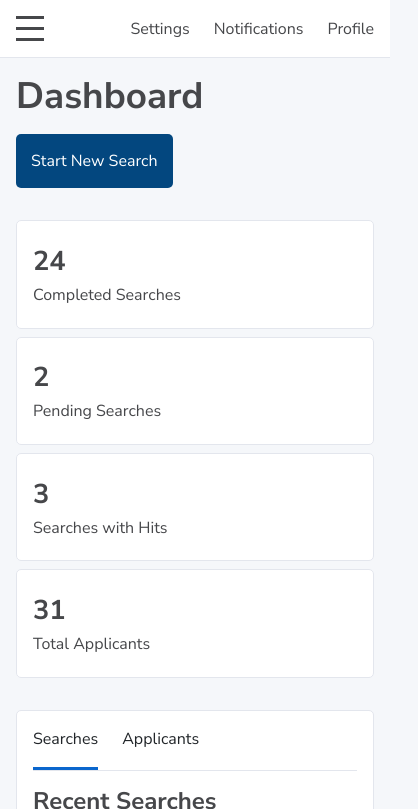
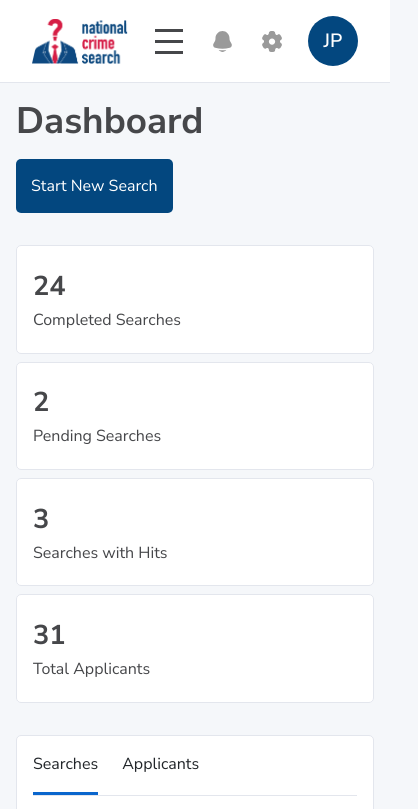
Before and after one commit to ncsjackson/ncs-dashboard-template, a plain HTML site: page index.html in a window 390 px wide. Shown: the top 809 px of the page, 418 px wide, since content can reach past the window. Drawn offline with nearby package versions, Linux system fonts and the light colour scheme.

Commit message:
add: nav responsiveness

```diff
--- a/index.html
+++ b/index.html
@@ -4,13 +4,16 @@
 	<meta charset="UTF-8">
 	<meta http-equiv="X-UA-Compatible" content="IE=edge">
 	<meta name="viewport" content="width=device-width, initial-scale=1.0">
-	<title>Responsive Navbar</title>
+	<title>NCS Client Dash</title>
     <link href="https://cdn.jsdelivr.net/npm/bootstrap@5.3.2/dist/css/bootstrap.min.css" rel="stylesheet" integrity="sha384-T3c6CoIi6uLrA9TneNEoa7RxnatzjcDSCmG1MXxSR1GAsXEV/Dwwykc2MPK8M2HN" crossorigin="anonymous">
 	<link rel="stylesheet" href="main.css" />
 </head>
 <body>
+    <div class="sidenav-main-wrapper">
+        <header>
             <nav class="primary-navigation">
                 <ul class="nav-list">
+                    <img src="/images/ncs-suit-stacked.png" alt="" class="logo" height="45px">
                     <div class="mobile-toggle-container">
                         <button id="mobile-nav-toggle" class="hamburger">
                             <span></span>
@@ -19,13 +22,13 @@
                         </button>
                     </div>
                     <div class="nav-items">
-                <li class="nav-item"><a class="nav-item-link" href="#">Settings</a></li>
-                <li class="nav-item"><a class="nav-item-link" href="#">Notifications</a></li>
-                <li class="nav-item"><a class="nav-item-link" href="#">Profile</a></li>
+                        <li class="nav-item"><a class="nav-item-link" href="#"><img src="images/notification-bell.svg" alt="notifications" width="25px" height="25px"></a></li>
+                        <li class="nav-item"><a class="nav-item-link" href="#"><img src="images/settings.svg" alt="settings" width="25px" height="25px"></a></li>
+                        <li class="nav-item"><a class="nav-item-link" href="#"><span class="circle-blue">JP</span></a></li>
                     </div>
                 </ul>
             </nav>
-    <div class="sidenav-main-wrapper">
+        </header>
         <nav id="side-nav" class="side-navigation">
             <ul class="side-nav-list">
                 <li class="side-nav-item active-item"><a href="#" class="side-nav-link"><img src="images/dashboard-icon.svg" alt="dashboard icon" aria-hidden="true" width="20px" height="20px">Dashboard</a></li>
--- a/main.css
+++ b/main.css
@@ -17,6 +17,8 @@
     --transparent-yellow-color: rgba(255, 165, 0, .25);
     --gray-700-color: #7E7E7E;
     --border: 1px var(--main-border-color) solid;
+    --nav-height: 83px;
+    --side-nav-width: 247px;
 }
 
 * {
@@ -56,6 +58,8 @@ ul {
 }
 
 .primary-navigation {
+    position: fixed;
+    width: 100%;
     background-color: var(--white-color);
     border-bottom: var(--border);
 }
@@ -63,7 +67,7 @@ ul {
 .nav-list {
     display: flex;
     gap: 1.5rem;
-    padding: 1rem;
+    padding: 1rem 2rem;
     margin: 0;
     justify-content: space-between;
     align-items: center;
@@ -77,8 +81,9 @@ ul {
 }
 
 .side-navigation {
-    position: absolute;
-    max-width: 247px;
+    position: fixed;
+    max-width: var(--side-nav-width);
+    margin-top: var(--nav-height);
     width: 100%;
     min-height: 100%;
     border-right: 1px var(--main-border-color) solid;
@@ -127,8 +132,7 @@ ul {
 
 .main-content {
     min-height: 100vh;
-    margin-left: 247px;
-    padding: 1rem;
+    padding: calc(var(--nav-height) + 2rem) 2rem 2rem calc(var(--side-nav-width) + 2rem);
     background-color: transparent;
 }
 
@@ -172,6 +176,7 @@ ul {
 }
 
 .footer-navigation {
+    margin-left: var(--side-nav-width);
     display: flex;
     justify-content: space-between;
     align-items: center;
@@ -183,6 +188,10 @@ ul {
 .footer-navigation a {
     color: var(--white-color);
     font-size: 0.8rem;
+}
+
+.footer-navigation a {
+    text-decoration: underline;
 }
 
 .footer-navigation ul {
@@ -316,6 +325,20 @@ ul {
     font-size: 1rem;
 }
 
+.circle-blue {
+    display: flex;
+    justify-content: center;
+    align-items: center;
+    width: 50px;
+    height: 50px;
+    background-color: var(--primary-blue-color);
+    border-radius: 50%;
+    padding: 0.5rem;
+    color: var(--white-color);
+    font-weight: 600;
+    font-size: 1.2rem;
+}
+
 /* Navigation */
 .hamburger {
 	display: none;
@@ -388,7 +411,7 @@ ul {
 
 @media screen and (max-width: 845px) {
     .main-content {
-        margin: 0;
+        padding: calc(var(--nav-height) + 1rem) 1rem 1rem 1rem;
     }
 
     .hamburger {
```
Lines whose indentation alone changed are shown as unchanged.
